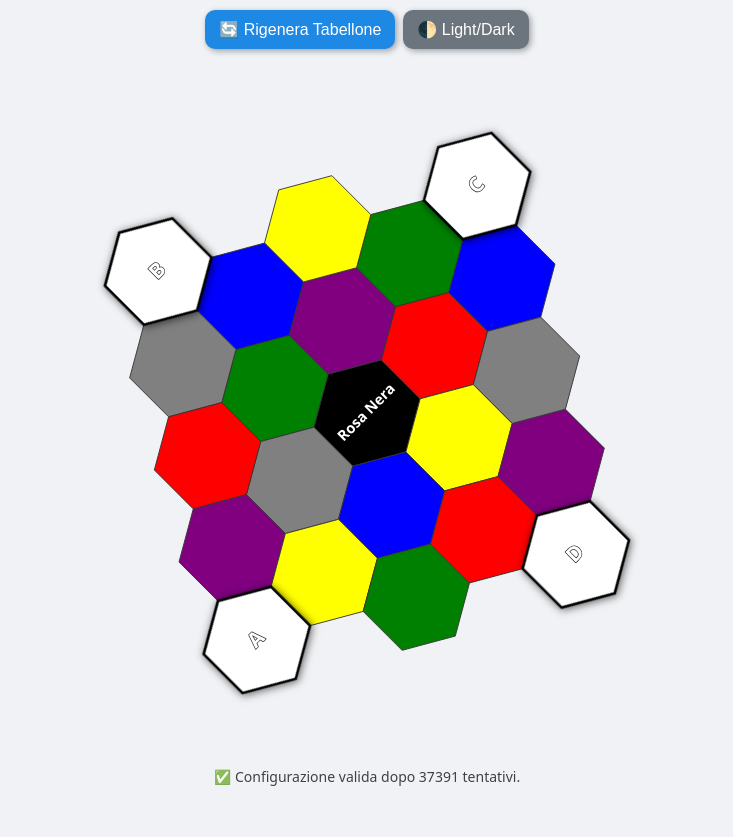
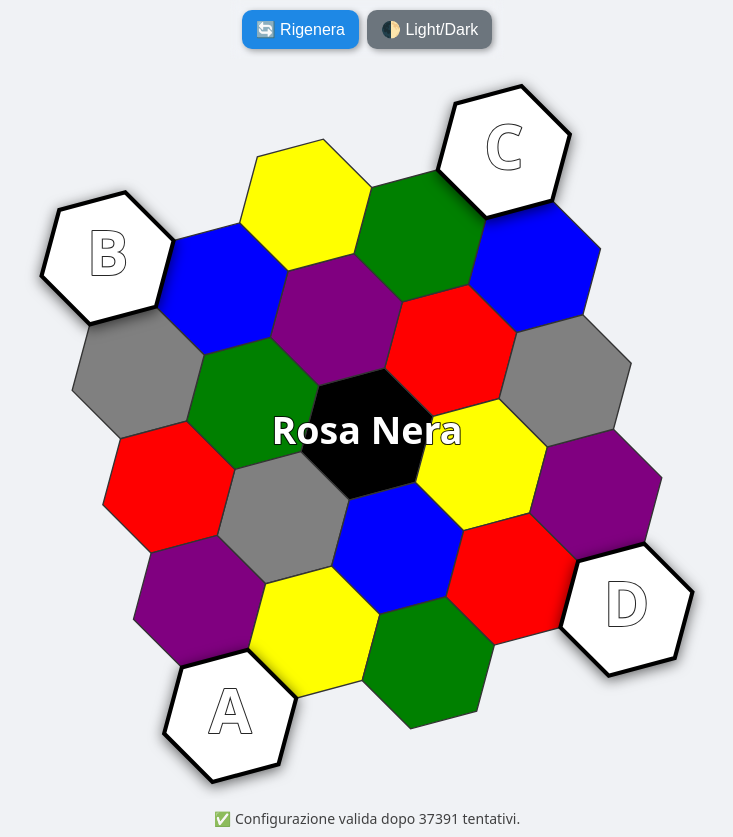
Before and after one commit to Ninciolo/Creatore-Loggia-BRW, a plain HTML site: page index.html in a window 1280 px wide. Shown: the whole page, without its empty margins (273-1006 px from the left). Before the commit the page ends 800 px from the top, so only its background shows below. Drawn offline with Linux system fonts and the light colour scheme.

Commit message:
Add files via upload

```diff
--- a/index.html
+++ b/index.html
@@ -2,7 +2,7 @@
 <html lang="it">
 <head>
   <meta charset="UTF-8" />
-  <title>Mappa Esagoni - Tabellone</title>
+  <title>Mappa Esagoni</title>
   <meta name="viewport" content="width=device-width, initial-scale=1" />
   <style>
     :root {
@@ -27,8 +27,7 @@
 
     .toolbar {
       display:flex; gap:8px; align-items:center; justify-content:center;
-      padding:10px 12px;
-      position:sticky; top:0; z-index:10;
+      padding:10px 12px; position:sticky; top:0; z-index:10;
       backdrop-filter:saturate(1.2) blur(6px);
     }
 
@@ -39,8 +38,10 @@
     button.secondary { background:#6c757d; }
     button:hover { filter:brightness(0.95); }
 
+    /* L'SVG occupa praticamente tutto lo schermo */
     #canvas {
-      width: 95vw; height: 86vh; max-width: 1100px; max-height: 1100px;
+      width: 100vw;
+      height: calc(100vh - 70px); /* lascia spazio alla toolbar */
       background: transparent;
     }
 
@@ -53,14 +54,14 @@
     }
     polygon.appear { opacity:1; transform: scale(1); }
 
+    /* Le dimensioni del testo ora le imposto via attribute (scalano col viewBox).
+       Qui rimangono solo stile/contorno. */
     text {
-      font-size: 26px; font-weight: 800;
+      font-weight: 800;
       text-anchor: middle; dominant-baseline: middle;
       paint-order: stroke; stroke: rgba(0,0,0,0.85); stroke-width: 3px;
       stroke-linejoin: round; fill: #fff; pointer-events:none;
     }
-    .big-label { font-size: 34px; }
-    .huge-label { font-size: 48px; }
 
     .outerHex {
       fill: white;
@@ -74,11 +75,12 @@
 </head>
 <body>
   <div class="toolbar">
-    <button id="regen">🔄 Rigenera Tabellone</button>
+    <button id="regen">🔄 Rigenera</button>
     <button id="toggle" class="secondary">🌓 Light/Dark</button>
   </div>
 
-  <svg id="canvas" viewBox="0 0 1600 1600" preserveAspectRatio="xMidYMid meet"></svg>
+  <!-- niente viewBox fisso: lo settiamo via JS in base alla geometria -->
+  <svg id="canvas" preserveAspectRatio="xMidYMid meet"></svg>
   <div id="note"></div>
 
   <script>
@@ -87,39 +89,54 @@
     const btnRegen = document.getElementById("regen");
     const btnToggle = document.getElementById("toggle");
 
-    // === Dimensione base degli esagoni (ingrandita del 33%) ===
-    const size = 128;
+    // === PARAMETRI LOGICI ===
+    const ROT_DEG = -45; // rotazione globale
+    const R = 100;       // raggio "unitario" usato per calcolare punti; verrà tutto scalato via viewBox
     const internalColors = ["green","yellow","red","purple","blue","grey"];
 
+    // 19 esagoni (centro + 2 anelli) in coordinate assiali (pointy-top)
     const hexCoords = [
       [0,0],
       [1,0],[1,-1],[0,-1],[-1,0],[-1,1],[0,1],
       [2,0],[2,-1],[2,-2],[1,-2],[0,-2],[-1,-1],
       [-2,0],[-2,1],[-2,2],[-1,2],[0,2],[1,1]
     ];
-
+    // 4 esagoni esterni (A,B,C,D) posizionati simmetricamente
     const outerHexCoords = [[1,-3],[3,-1],[-1,3],[-3,1]];
 
+    // --- Geometria ---
     function axialToPixel(q,r,s){ return [ s*Math.sqrt(3)*(q + r/2), s*1.5*r ]; }
-    function hexPoints(cx, cy, r){
-      const pts=[]; for(let i=0;i<6;i++){ const a=Math.PI/3*i + Math.PI/6; pts.push(`${cx+r*Math.cos(a)},${cy+r*Math.sin(a)}`); }
-      return pts.join(" ");
+    function rotate(x, y, deg){
+      const a = deg*Math.PI/180, cs=Math.cos(a), sn=Math.sin(a);
+      return [ x*cs - y*sn, x*sn + y*cs ];
     }
+    function hexVertices(cx, cy, r){ // vertici NON ruotati
+      const pts=[];
+      for(let i=0;i<6;i++){
+        const a=Math.PI/3*i + Math.PI/6;
+        pts.push([cx + r*Math.cos(a), cy + r*Math.sin(a)]);
+      }
+      return pts;
+    }
+
+    // --- Utility ---
     function hexDist(q1,r1,q2,r2){
       return (Math.abs(q1-q2)+Math.abs(r1-r2)+Math.abs((-q1-r1)-(-q2-r2)))/2;
     }
     function shuffle(a){ for(let i=a.length-1;i>0;i--){ const j=Math.floor(Math.random()*(i+1)); [a[i],a[j]]=[a[j],a[i]]; } return a; }
 
+    // Palette: nero al centro; 6 colori distinti sul primo anello; ciascun colore totale = 3 (1+2)
     function generatePalette(){
       const pal=["black"];
-      const first=shuffle([...internalColors]);
+      const first=shuffle([...internalColors]); // primo anello: tutti diversi
       pal.push(...first);
-      const rest=[]; internalColors.forEach(c=>rest.push(c,c));
+      const rest=[]; internalColors.forEach(c=>rest.push(c,c)); // due copie per l'anello esterno
       pal.push(...shuffle(rest));
-      return pal;
+      return pal; // totale 19
     }
     function buildColorMap(pal){ const m=new Map(); hexCoords.forEach(([q,r],i)=>m.set(`${q},${r}`, pal[i])); return m; }
 
+    // Regola dei due passi: dalla stanza di partenza (A,B,C,D) entro distanza ≤2 non devono esistere duplicati di colore
     function validFrom(colorMap, Q, R){
       const seen = new Set();
       for(const [hq,hr] of hexCoords){
@@ -134,13 +151,12 @@
 
     function drawHexes(){
       svg.innerHTML=""; note.textContent="";
-      const g = document.createElementNS("http://www.w3.org/2000/svg","g");
-      g.setAttribute("transform","translate(800,800) rotate(-45)");
-      svg.appendChild(g);
 
+      // Etichette A–D mescolate (posizioni fisse, lettere cambiano)
       const labels = shuffle(["A","B","C","D"]);
       const starts = {}; labels.forEach((lab,i)=>{ starts[lab]=outerHexCoords[i]; });
 
+      // Ricerca configurazione valida
       let attempts=0, ok=false, palette, cmap;
       const MAX=400000;
       while(attempts<MAX){
@@ -155,55 +171,82 @@
         ? `✅ Configurazione valida dopo ${attempts} tentativi.`
         : `⚠️ Nessuna configurazione valida entro ${MAX} tentativi.`;
 
+      // --- Costruzione geometria ruotata per bounding e disegno ---
+      const polys = []; // {points: [[x,y]...], fill, label?, labelColor?, big?, huge?}
+      const texts = [];
+
+      // 19 interni
       let thronePlaced=false;
       hexCoords.forEach(([q,r],i)=>{
-        const [x,y]=axialToPixel(q,r,size);
         const color = palette[i];
+        const [cx,cy] = axialToPixel(q,r,R);
+        const [rx,ry] = rotate(cx,cy,ROT_DEG);
+        const verts = hexVertices(cx,cy,R).map(([vx,vy])=> rotate(vx,vy,ROT_DEG));
+        polys.push({ points: verts, fill: color, outer:false });
 
-        const poly=document.createElementNS("http://www.w3.org/2000/svg","polygon");
-        poly.setAttribute("points", hexPoints(x,y,size));
-        poly.setAttribute("fill", color);
-        g.appendChild(poly);
-        setTimeout(()=>poly.classList.add("appear"), i*35);
-
-        if (q===0 && r===0){
-          const t=document.createElementNS("http://www.w3.org/2000/svg","text");
-          t.setAttribute("x",x); t.setAttribute("y",y);
-          t.setAttribute("class","big-label");
-          t.textContent="Rosa Nera";
-          g.appendChild(t);
-        }
-        if (!thronePlaced && Math.abs(q)+Math.abs(r)===1 && (color==="purple" || color==="violet")){
+        // Etichette dinamiche con font-size proporzionale
+        if (q===0 && r===0){ // centro
+          texts.push({ x: rx, y: ry, text:"Rosa Nera", size: R*0.55, color:"#fff" });
+        } else if (!thronePlaced && Math.abs(q)+Math.abs(r)===1 && (color==="purple" || color==="violet")) {
           thronePlaced=true;
-          const t=document.createElementNS("http://www.w3.org/2000/svg","text");
-          t.setAttribute("x",x); t.setAttribute("y",y);
-          t.setAttribute("class","big-label");
-          t.textContent="Sala Trono";
-          g.appendChild(t);
+          texts.push({ x: rx, y: ry, text:"Sala Trono", size: R*0.50, color:"#fff" });
         }
       });
 
+      // 4 esterni A–D
       outerHexCoords.forEach(([q,r],i)=>{
-        const [x,y]=axialToPixel(q,r,size);
         const label = labels[i];
+        const [cx,cy] = axialToPixel(q,r,R);
+        const [rx,ry] = rotate(cx,cy,ROT_DEG);
+        const verts = hexVertices(cx,cy,R).map(([vx,vy])=> rotate(vx,vy,ROT_DEG));
+        polys.push({ points: verts, fill: "white", outer:true });
+        texts.push({ x: rx, y: ry, text: label, size: R*0.90, color:"#000" });
+      });
 
-        const p=document.createElementNS("http://www.w3.org/2000/svg","polygon");
-        p.setAttribute("points", hexPoints(x,y,size));
-        p.setAttribute("class","outerHex");
-        g.appendChild(p);
-        setTimeout(()=>p.classList.add("appear"), 800 + i*200);
+      // --- Calcolo bounding box su tutti i vertici (già ruotati) ---
+      let minX=Infinity, minY=Infinity, maxX=-Infinity, maxY=-Infinity;
+      for (const p of polys){
+        for (const [x,y] of p.points){
+          if (x<minX) minX=x; if (x>maxX) maxX=x;
+          if (y<minY) minY=y; if (y>maxY) maxY=y;
+        }
+      }
+      const PAD = R*0.25; // piccolo margine
+      const vbX = minX - PAD, vbY = minY - PAD, vbW = (maxX - minX) + 2*PAD, vbH = (maxY - minY) + 2*PAD;
+      svg.setAttribute("viewBox", `${vbX} ${vbY} ${vbW} ${vbH}`);
 
-        const t=document.createElementNS("http://www.w3.org/2000/svg","text");
-        t.setAttribute("x",x); t.setAttribute("y",y);
-        t.setAttribute("class","huge-label");
-        t.textContent = label;
-        g.appendChild(t);
-      });
+      // --- Disegno (poligoni poi testi) ---
+      for (let i=0;i<polys.length;i++){
+        const p = polys[i];
+        const poly=document.createElementNS("http://www.w3.org/2000/svg","polygon");
+        poly.setAttribute("points", p.points.map(([x,y])=>`${x},${y}`).join(" "));
+        if (p.outer) {
+          poly.setAttribute("class","outerHex");
+        } else {
+          poly.setAttribute("fill", p.fill);
+          poly.setAttribute("stroke", "var(--stroke)");
+          poly.setAttribute("stroke-width", "2");
+        }
+        svg.appendChild(poly);
+        setTimeout(()=>poly.classList.add("appear"), i*30);
+      }
+
+      for (const t of texts){
+        const el=document.createElementNS("http://www.w3.org/2000/svg","text");
+        el.setAttribute("x", t.x); el.setAttribute("y", t.y);
+        el.setAttribute("font-size", t.size); // scala con il viewBox
+        el.setAttribute("fill", t.color);
+        el.textContent = t.text;
+        svg.appendChild(el);
+      }
     }
 
     btnRegen.addEventListener("click", drawHexes);
     btnToggle.addEventListener("click", ()=>{ document.body.classList.toggle("dark"); });
 
+    // Ridisegna anche al resize (cambia solo il modo in cui il browser adatta il viewBox)
+    window.addEventListener("resize", drawHexes);
+
     drawHexes();
   </script>
 </body>
```
